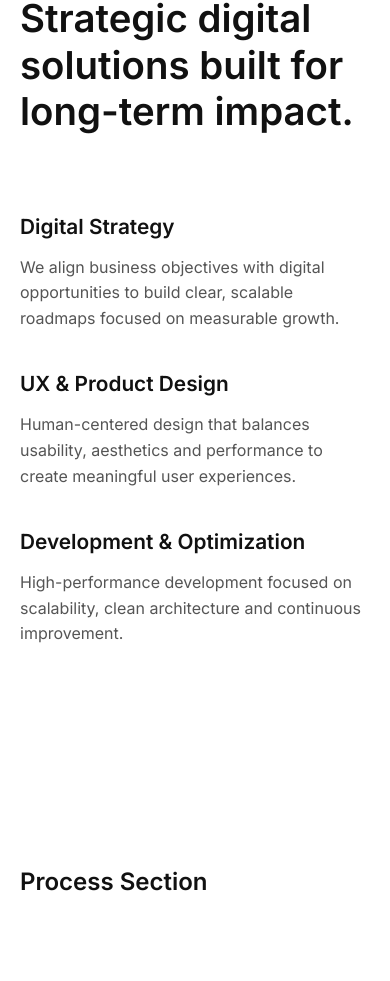
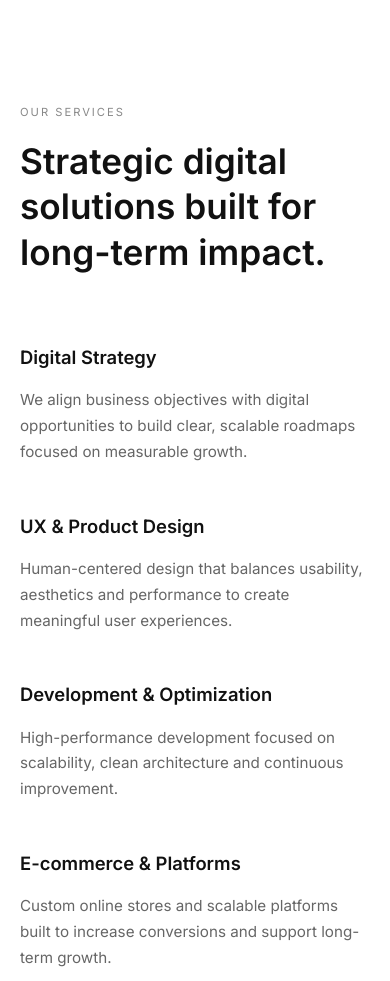
Before and after one commit to DaviddeCaso/orbit-studio, a React (Vite) app: page / in a window 390 px wide. Shown: the part 1016-1997 px from the top of the page. Built offline with nearby package versions, Linux system fonts and the light colour scheme.

Commit message:
refactor: adjust services to four items with responsive 4-2-1 grid layout

```diff
--- a/src/sections/Services.jsx
+++ b/src/sections/Services.jsx
@@ -31,6 +31,14 @@ function Services() {
        architecture and continuous improvement.
       </p>
     </div>
+
+    <div className="service-card">
+      <h3>E-commerce & Platforms</h3>
+      <p>
+        Custom online stores and scalable platforms built to increase
+        conversions and support long-term growth.
+      </p>
+    </div>
   </div>
       </div>
     </section>
--- a/src/styles/globals.css
+++ b/src/styles/globals.css
@@ -187,55 +187,62 @@ nav a {
 /* SERVICES */
 
 .services {
-  padding: 120px 0;
+  padding: 140px 0;
   background: #ffffff;
 }
 
 .services-content {
-  max-width: 1100px;
+  max-width: 1000px;
 }
 
 .section-header {
-  max-width: 600px;
-  margin-bottom: 80px;
+  max-width: 620px;
+  margin-bottom: 140px;
+  margin-top: 120px;
 }
 
 .section-label {
   display: inline-block;
-  font-size: 0.75rem;
+  font-size: 0.7rem;
   text-transform: uppercase;
-  letter-spacing: 1.5px;
-  color: #777;
-  margin-bottom: 1rem;
+  letter-spacing: 2px;
+  color: #888;
+  margin-bottom: 1.2rem;
 }
 
 .section-header h2 {
-  font-size: 2.4rem;
-  line-height: 1.2;
+  font-size: 2.2rem;
+  line-height: 1.3;
   font-weight: 600;
+  color: #111;
 }
 
 .services-grid {
   display: grid;
-  grid-template-columns: repeat(3, 1fr);
+  grid-template-columns: repeat(4, 1fr);
   gap: 60px;
 }
 
 .service-card h3 {
-  font-size: 1.3rem;
-  margin-bottom: 1rem;
+  font-size: 1.15rem;
   font-weight: 600;
+  margin-bottom: 1.2rem;
+  color: #111;
 }
 
 .service-card p {
-  font-size: 1rem;
-  line-height: 1.6;
-  color: #555;
+  font-size: 0.95rem;
+  line-height: 1.7;
+  color: #666;
 }
 
 @media (max-width: 1024px) {
   .services-grid {
-    grid-template-columns: 1fr;
-    gap: 40px;
+    grid-template-columns: repeat(auto-fit, minmax(250px, 1fr));
+    gap: 50px;
+  }
+
+  .section-header {
+    margin-bottom: 70px;
   }
 }
```
Lines whose indentation alone changed are shown as unchanged.
